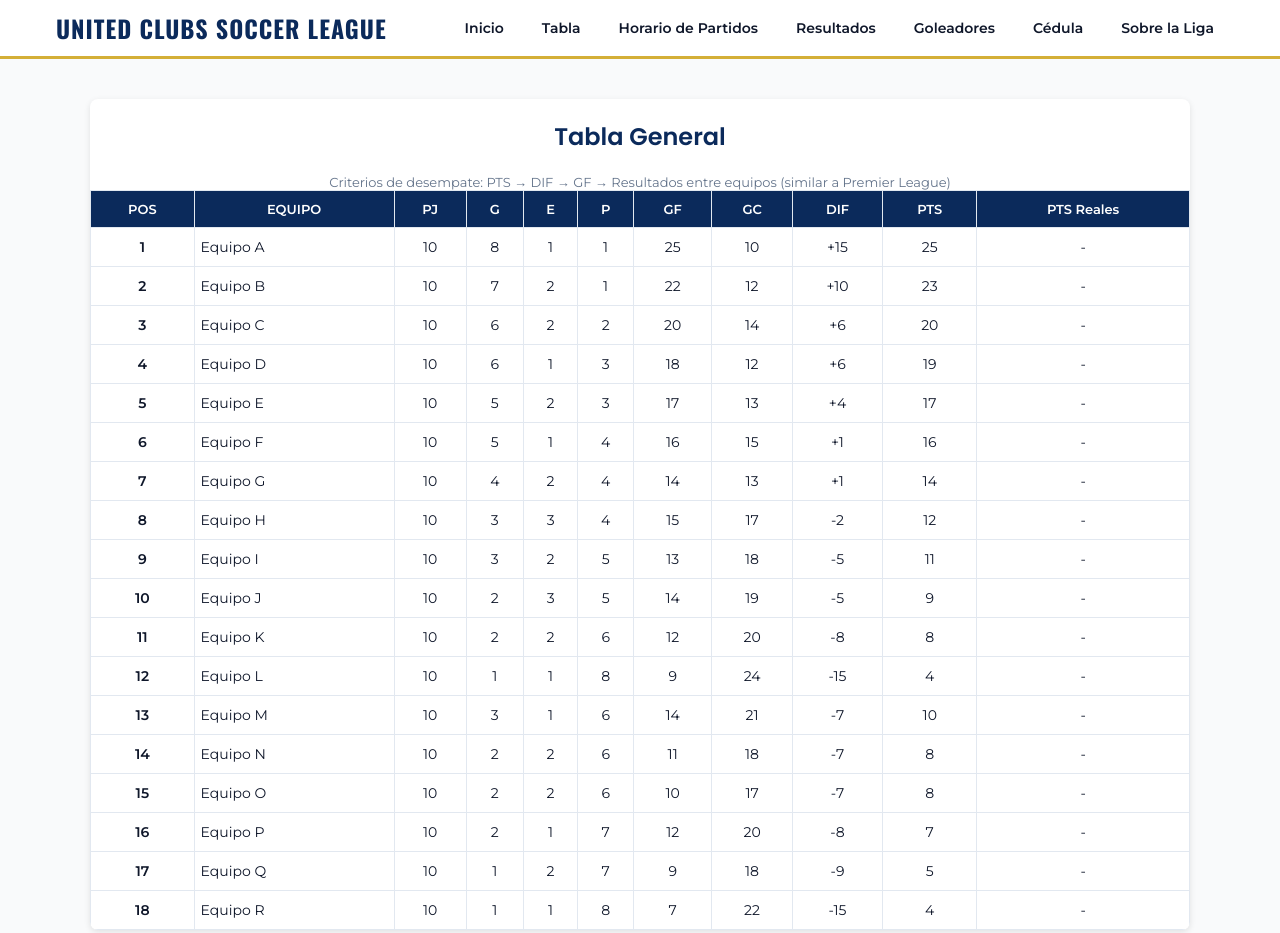
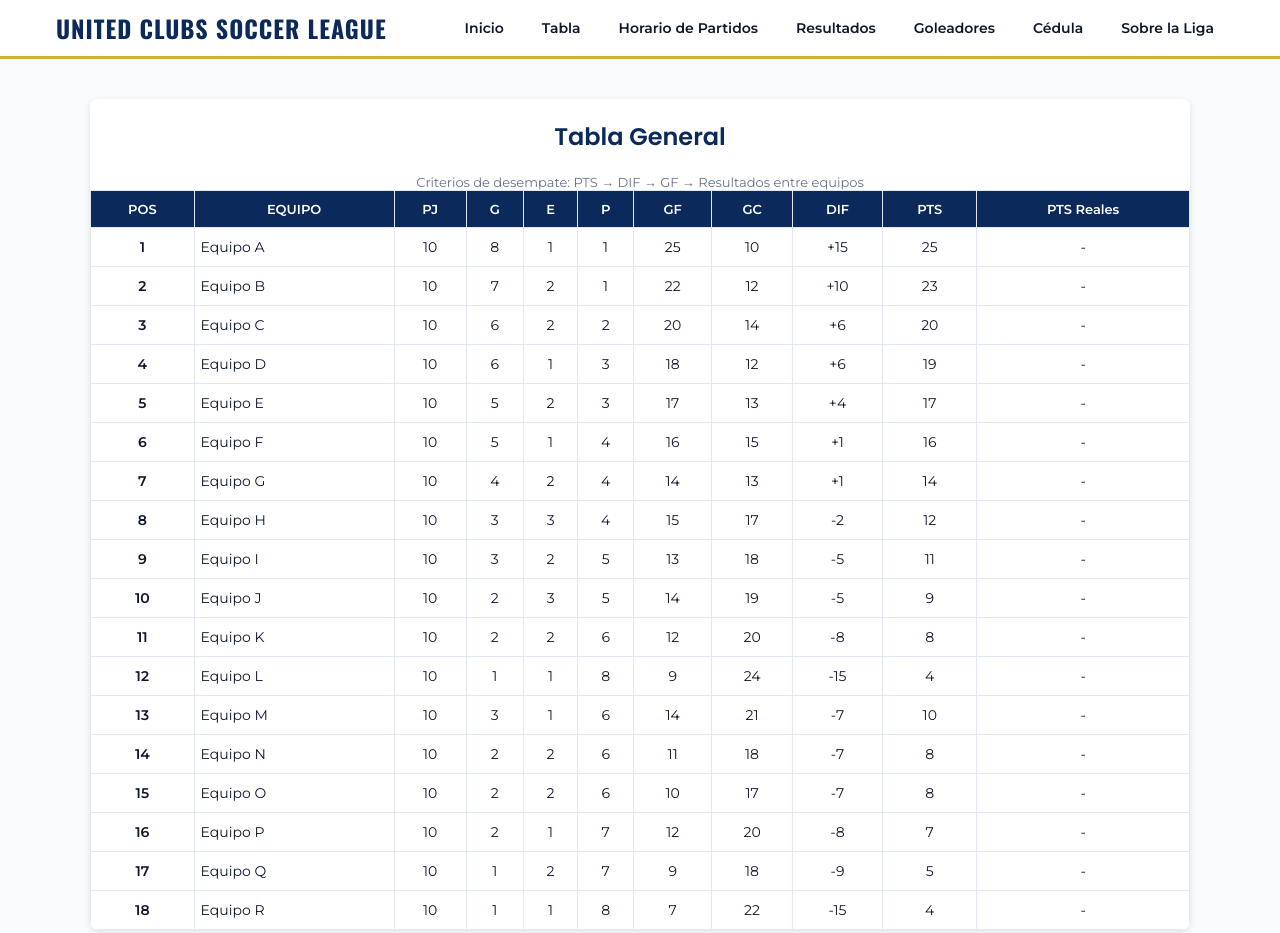
Before and after one commit to gustavom0722/unitedclubssoccerleague, a plain HTML site: page tabla.html in a window 1280 px wide. Shown: the top 933 px of the page. Drawn offline with nearby package versions, Linux system fonts and the light colour scheme.

Commit message:
Update tabla.html

```diff
--- a/tabla.html
+++ b/tabla.html
@@ -85,7 +85,7 @@
   <!-- TABLE -->
   <section class="standings">
     <h2 style="text-align:center; font-family:Poppins, sans-serif; margin:20px 0; color:var(--primary);">Tabla General</h2>
-    <p class="criteria">Criterios de desempate: PTS → DIF → GF → Resultados entre equipos (similar a Premier League)</p>
+    <p class="criteria">Criterios de desempate: PTS → DIF → GF → Resultados entre equipos</p>
     <table>
       <thead>
         <tr>
```
